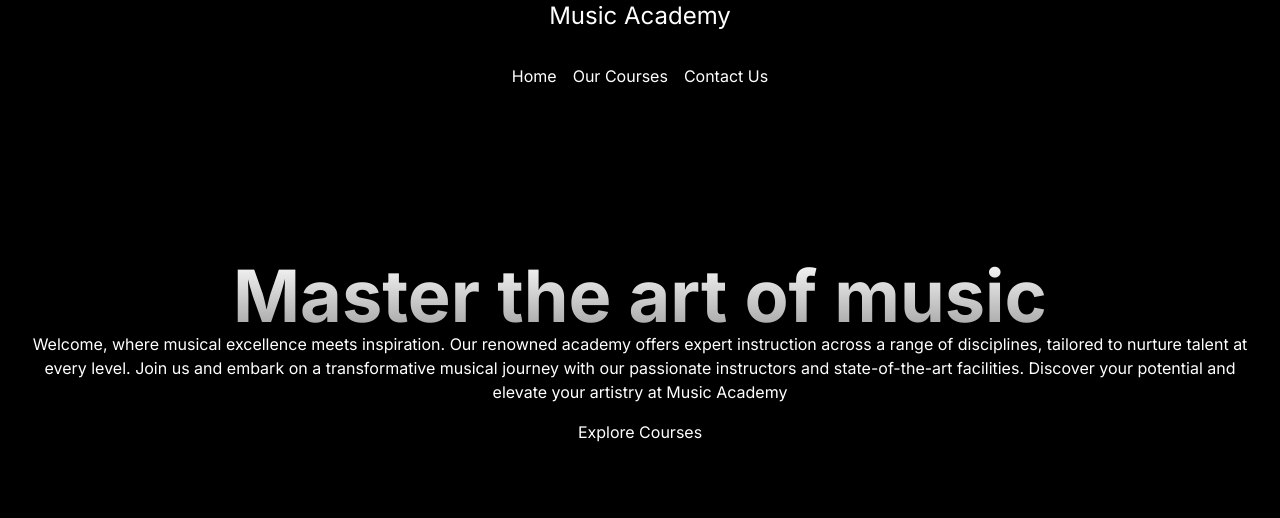
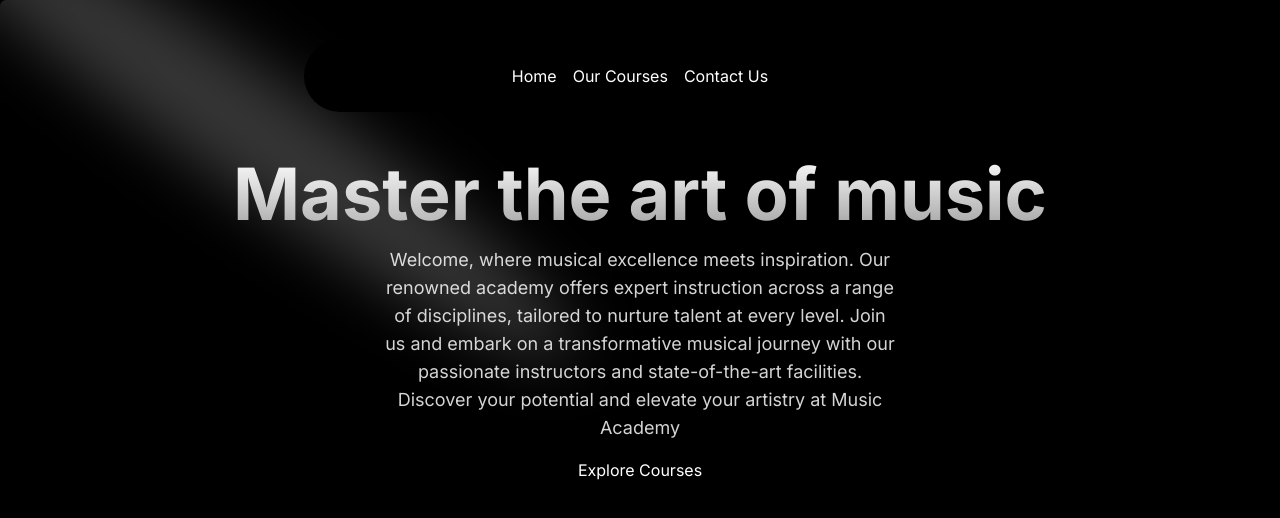
Before and after one commit to Muhammad-Haram/Music-Academy, a Next.js app: page / in a window 1280 px wide. Shown: the top 518 px of the page. Built offline with nearby package versions, Linux system fonts and the light colour scheme.

Commit message:
spotlight in background

```diff
--- a/src/app/page.tsx
+++ b/src/app/page.tsx
@@ -5,7 +5,6 @@
 const page = () => {
   return (
     <main className='min-h-screen bg-black/[0.96] antialiased bg-grid-white/[0.02]'>
-      <h1 className='text-2xl text-center text-white'>Music Academy</h1>
       <Hero />
     </main>
   )
--- a/src/components/Hero.tsx
+++ b/src/components/Hero.tsx
@@ -1,13 +1,18 @@
 import Link from 'next/link'
 import React from 'react'
+import { Spotlight } from './ui/Spotlight'
 
 const Hero = () => {
     return (
         <div className='text-white h-auto md:h-[40rem] w-full rounded-md flex flex-col items-center justify-center relative overflow-hidden mx-auto py-10 md:py-0'>
 
             <div className='relative w-full z-10 text-center p-4'>
+                <Spotlight
+                    className="-top-40 left-0 md:left-60 md:-top-20"
+                    fill="white"
+                />
                 <h1 className='mt-20 md:mt-0 text-4xl md:text-7xl font-bold bg-clip-text text-transparent bg-gradient-to-b from-neutral-50 to-neutral-400'>Master the art of music</h1>
-                <p>Welcome, where musical excellence meets inspiration. Our renowned academy offers expert instruction across a range of disciplines, tailored to nurture talent at every level. Join us and embark on a transformative musical journey with our passionate instructors and state-of-the-art facilities. Discover your potential and elevate your artistry at Music Academy</p>
+                <p className='mt-4 font-normal text-base md:text-lg text-neutral-300 max-w-lg mx-auto'>Welcome, where musical excellence meets inspiration. Our renowned academy offers expert instruction across a range of disciplines, tailored to nurture talent at every level. Join us and embark on a transformative musical journey with our passionate instructors and state-of-the-art facilities. Discover your potential and elevate your artistry at Music Academy</p>
                 <div className="mt-4">
                     <Link href={"/courses"}>
                         Explore Courses
--- /dev/null
+++ b/src/components/ui/Spotlight.tsx
@@ -0,0 +1,56 @@
+import React from "react";
+import { cn } from "@/utils/cn";
+
+type SpotlightProps = {
+  className?: string;
+  fill?: string;
+};
+
+export const Spotlight = ({ className, fill }: SpotlightProps) => {
+  return (
+    <svg
+      className={cn(
+        "animate-spotlight pointer-events-none absolute z-[1]  h-[169%] w-[138%] lg:w-[84%] opacity-0",
+        className
+      )}
+      xmlns="http://www.w3.org/2000/svg"
+      viewBox="0 0 3787 2842"
+      fill="none"
+    >
+      <g filter="url(#filter)">
+        <ellipse
+          cx="1924.71"
+          cy="273.501"
+          rx="1924.71"
+          ry="273.501"
+          transform="matrix(-0.822377 -0.568943 -0.568943 0.822377 3631.88 2291.09)"
+          fill={fill || "white"}
+          fillOpacity="0.21"
+        ></ellipse>
+      </g>
+      <defs>
+        <filter
+          id="filter"
+          x="0.860352"
+          y="0.838989"
+          width="3785.16"
+          height="2840.26"
+          filterUnits="userSpaceOnUse"
+          colorInterpolationFilters="sRGB"
+        >
+          <feFlood floodOpacity="0" result="BackgroundImageFix"></feFlood>
+          <feBlend
+            mode="normal"
+            in="SourceGraphic"
+            in2="BackgroundImageFix"
+            result="shape"
+          ></feBlend>
+          <feGaussianBlur
+            stdDeviation="151"
+            result="effect1_foregroundBlur_1065_8"
+          ></feGaussianBlur>
+        </filter>
+      </defs>
+    </svg>
+  );
+};
--- /dev/null
+++ b/src/components/ui/moving-border.tsx
@@ -0,0 +1,139 @@
+"use client";
+import React from "react";
+import {
+    motion,
+    useAnimationFrame,
+    useMotionTemplate,
+    useMotionValue,
+    useTransform,
+} from "framer-motion";
+import { useRef } from "react";
+import { cn } from "@/utils/cn";
+
+export function Button({
+    borderRadius = "1.75rem",
+    children,
+    as: Component = "button",
+    containerClassName,
+    borderClassName,
+    duration,
+    className,
+    ...otherProps
+}: {
+    borderRadius?: string;
+    children: React.ReactNode;
+    as?: any;
+    containerClassName?: string;
+    borderClassName?: string;
+    duration?: number;
+    className?: string;
+    [key: string]: any;
+}) {
+    return (
+        <Component
+            className={cn(
+                "bg-transparent relative text-xl  h-16 w-40 p-[1px] overflow-hidden ",
+                containerClassName
+            )}
+            style={{
+                borderRadius: borderRadius,
+            }}
+            {...otherProps}
+        >
+            <div
+                className="absolute inset-0"
+                style={{ borderRadius: `calc(${borderRadius} * 0.96)` }}
+            >
+                <MovingBorder duration={duration} rx="30%" ry="30%">
+                    <div
+                        className={cn(
+                            "h-20 w-20 opacity-[0.8] bg-[radial-gradient(var(--sky-500)_40%,transparent_60%)]",
+                            borderClassName
+                        )}
+                    />
+                </MovingBorder>
+            </div>
+
+            <div
+                className={cn(
+                    "relative bg-slate-900/[0.8] border border-slate-800 backdrop-blur-xl text-white flex items-center justify-center w-full h-full text-sm antialiased",
+                    className
+                )}
+                style={{
+                    borderRadius: `calc(${borderRadius} * 0.96)`,
+                }}
+            >
+                {children}
+            </div>
+        </Component>
+    );
+}
+
+export const MovingBorder = ({
+    children,
+    duration = 2000,
+    rx,
+    ry,
+    ...otherProps
+}: {
+    children: React.ReactNode;
+    duration?: number;
+    rx?: string;
+    ry?: string;
+    [key: string]: any;
+}) => {
+    const pathRef = useRef<any>();
+    const progress = useMotionValue<number>(0);
+
+    useAnimationFrame((time) => {
+        const length = pathRef.current?.getTotalLength();
+        if (length) {
+            const pxPerMillisecond = length / duration;
+            progress.set((time * pxPerMillisecond) % length);
+        }
+    });
+
+    const x = useTransform(
+        progress,
+        (val) => pathRef.current?.getPointAtLength(val).x
+    );
+    const y = useTransform(
+        progress,
+        (val) => pathRef.current?.getPointAtLength(val).y
+    );
+
+    const transform = useMotionTemplate`translateX(${x}px) translateY(${y}px) translateX(-50%) translateY(-50%)`;
+
+    return (
+        <>
+            <svg
+                xmlns="http://www.w3.org/2000/svg"
+                preserveAspectRatio="none"
+                className="absolute h-full w-full"
+                width="100%"
+                height="100%"
+                {...otherProps}
+            >
+                <rect
+                    fill="none"
+                    width="100%"
+                    height="100%"
+                    rx={rx}
+                    ry={ry}
+                    ref={pathRef}
+                />
+            </svg>
+            <motion.div
+                style={{
+                    position: "absolute",
+                    top: 0,
+                    left: 0,
+                    display: "inline-block",
+                    transform,
+                }}
+            >
+                {children}
+            </motion.div>
+        </>
+    );
+};
--- a/tailwind.config.ts
+++ b/tailwind.config.ts
@@ -9,10 +9,19 @@
   darkMode: "class",
   theme: {
     extend: {
+      animation: {
+        spotlight: "spotlight 2s ease .75s 1 forwards",
+      },
       backgroundImage: {
         "gradient-radial": "radial-gradient(var(--tw-gradient-stops))",
         "gradient-conic":
           "conic-gradient(from 180deg at 50% 50%, var(--tw-gradient-stops))",
+      },
+      keyframes: {
+        spotlight: {
+          "0%": { opacity: '0', transform: "translate(-72%, -62%) scale(0.5)", },
+          "100%": { opacity: '1', transform: "translate(-50%,-40%) scale(1)", },
+        },
       },
     },
   },
```
